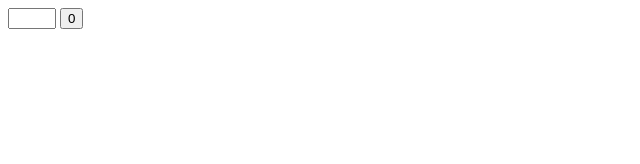
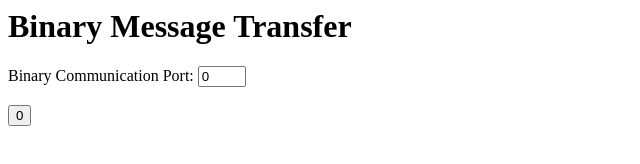
Before and after one commit to WesleyMcGinn/Local-Binary-Communication-Network, a plain HTML site: page index.html in a window 1280 px wide. Shown: the whole page, without its empty margins (0-640 px from the left). Drawn offline with Linux system fonts and the light colour scheme.

Commit message:
Added HTML Elements

```diff
--- a/index.html
+++ b/index.html
@@ -49,7 +49,10 @@
     </script>
   </head>
   <body>
-    <input type="number" id="input" min="0" max="0">
-    <button id="button">0</button>
+    <h1>Binary Message Transfer</h1>
+    <label for="input">Binary Communication Port: </label>
+    <input type="number" id="input" min="0" max="0" oninput="updateBox()" value="0">
+    <br><br>
+    <button id="button" onmousedown="sendBit(1)" onmouseup="sendBit(0)">0</button>
   </body>
 </html>
```
